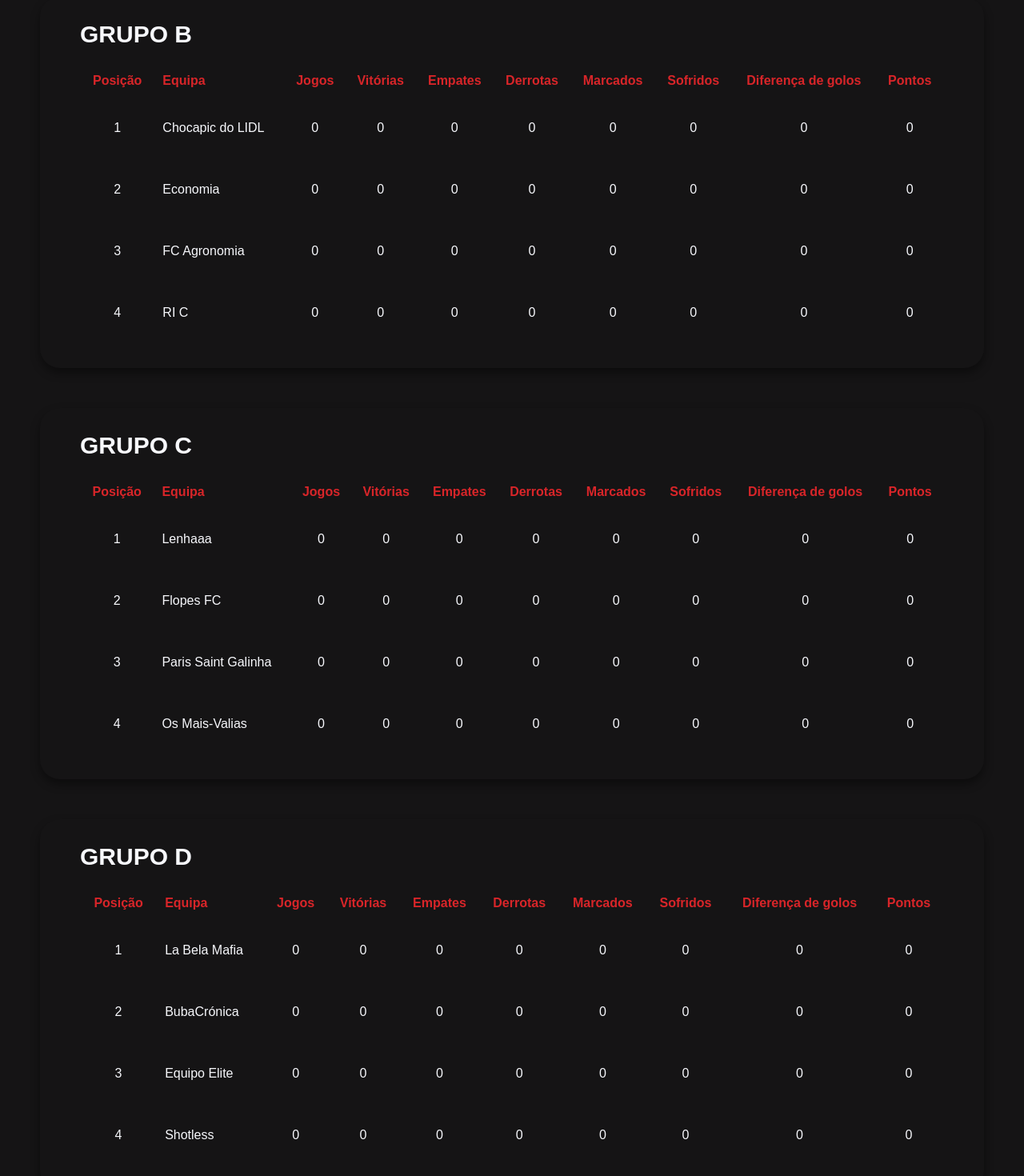
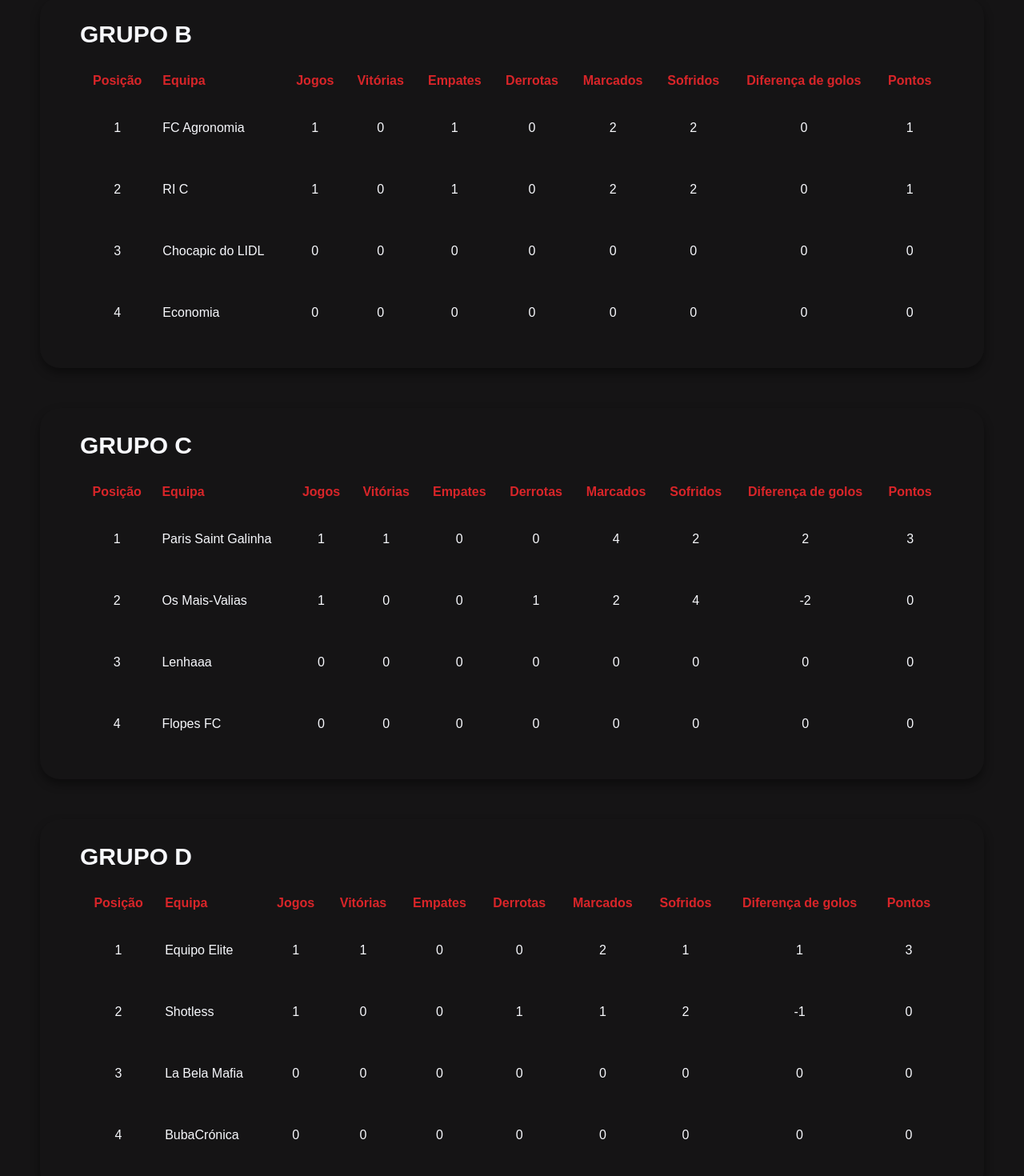
Before and after one commit to MrValraven/torneioreitor, a React (Vite) app: page /grupos in a window 1280 px wide. Shown: the part 800-2270 px from the top of the page at 80% size. Built offline with nearby package versions, Linux system fonts and the light colour scheme; a web font is replaced by a local one.

Commit message:
altered results and standings (hardcoded)

```diff
--- a/src/components/CalendarioGameCard/styles.scss
+++ b/src/components/CalendarioGameCard/styles.scss
@@ -25,6 +25,7 @@
 
     p {
       margin: 0 20px;
+      width: 200px;
       &:nth-child(2) {
         opacity: 0.4;
         text-transform: uppercase;
--- a/src/static/calendario.json
+++ b/src/static/calendario.json
@@ -5,7 +5,7 @@
     "hora": "18h40",
     "equipa1": "Paris Saint Galinha",
     "equipa2": "Os Mais-Valias",
-    "resultado": "vs"
+    "resultado": "4 - 2"
   },
   {
     "id": 1,
@@ -13,7 +13,7 @@
     "hora": "19h30",
     "equipa1": "FC Agronomia",
     "equipa2": "RI C",
-    "resultado": "vs"
+    "resultado": "2 - 2"
   },
   {
     "id": 2,
@@ -21,7 +21,7 @@
     "hora": "20h20",
     "equipa1": "Tomé",
     "equipa2": "Palpa Vacas",
-    "resultado": "vs"
+    "resultado": "3 - 0"
   },
   {
     "id": 3,
@@ -29,7 +29,7 @@
     "hora": "21h10",
     "equipa1": "Equipo Elite",
     "equipa2": "Shotless",
-    "resultado": "vs"
+    "resultado": "2 - 1"
   },
   {
     "id": 4,
--- a/src/static/equipas.json
+++ b/src/static/equipas.json
@@ -90,8 +90,8 @@
         { "nome": "José Lavado", "golos": 0, "amarelos": 0, "vermelhos": 0 },
         {
           "nome": "Miguel Candeias",
-          "golos": 0,
-          "amarelos": 0,
+          "golos": 1,
+          "amarelos": 1,
           "vermelhos": 0
         },
         {
@@ -102,7 +102,7 @@
         },
         { "nome": "José Ferreira", "golos": 0, "amarelos": 0, "vermelhos": 0 },
         { "nome": "Tiago Vaz", "golos": 0, "amarelos": 0, "vermelhos": 0 },
-        { "nome": "José Silva", "golos": 0, "amarelos": 0, "vermelhos": 0 },
+        { "nome": "José Silva", "golos": 1, "amarelos": 0, "vermelhos": 0 },
         {
           "nome": "Henrique Batista",
           "golos": 0,
@@ -125,7 +125,7 @@
           "amarelos": 0,
           "vermelhos": 0
         },
-        { "nome": "Fábio Silva", "golos": 0, "amarelos": 0, "vermelhos": 0 },
+        { "nome": "Fábio Silva", "golos": 0, "amarelos": 1, "vermelhos": 0 },
         { "nome": "Miguel Anada", "golos": 0, "amarelos": 0, "vermelhos": 0 },
         { "nome": "Jorge Matos", "golos": 0, "amarelos": 0, "vermelhos": 0 },
         { "nome": "Gonçalo Pato", "golos": 0, "amarelos": 0, "vermelhos": 0 },
@@ -144,7 +144,7 @@
       "nome": "RI C",
       "curso": "Relações Internacionais",
       "jogadores": [
-        { "nome": "Jaime Rente", "golos": 0, "amarelos": 0, "vermelhos": 0 },
+        { "nome": "Jaime Rente", "golos": 1, "amarelos": 0, "vermelhos": 0 },
         { "nome": "Diogo Russo", "golos": 0, "amarelos": 0, "vermelhos": 0 },
         {
           "nome": "Pedro Rodrigues",
@@ -159,7 +159,7 @@
           "amarelos": 0,
           "vermelhos": 0
         },
-        { "nome": "Ezequiel Lopes", "golos": 0, "amarelos": 0, "vermelhos": 0 },
+        { "nome": "Ezequiel Lopes", "golos": 1, "amarelos": 0, "vermelhos": 0 },
         {
           "nome": "Bernardo Bastos",
           "golos": 0,
@@ -189,18 +189,18 @@
         },
         {
           "nome": "Francisco Serrão",
-          "golos": 0,
+          "golos": 1,
           "amarelos": 0,
           "vermelhos": 0
         },
         { "nome": "Issufo Mango", "golos": 0, "amarelos": 0, "vermelhos": 0 },
         { "nome": "Tomás Bonacho", "golos": 0, "amarelos": 0, "vermelhos": 0 },
         { "nome": "Ricardo Coelho", "golos": 0, "amarelos": 0, "vermelhos": 0 },
-        { "nome": "Martim Rose", "golos": 0, "amarelos": 0, "vermelhos": 0 },
-        { "nome": "Diogo Carvalho", "golos": 0, "amarelos": 0, "vermelhos": 0 },
+        { "nome": "Martim Rosa", "golos": 1, "amarelos": 0, "vermelhos": 0 },
+        { "nome": "Diogo Carvalho", "golos": 1, "amarelos": 0, "vermelhos": 0 },
         { "nome": "David Monteigo", "golos": 0, "amarelos": 0, "vermelhos": 0 },
         { "nome": "Afonso Ceriaco", "golos": 0, "amarelos": 0, "vermelhos": 0 },
-        { "nome": "Miguel Cardoso", "golos": 0, "amarelos": 0, "vermelhos": 0 }
+        { "nome": "Miguel Cardoso", "golos": 1, "amarelos": 0, "vermelhos": 0 }
       ],
       "capitao": "Issufo Mango",
       "delegado": "Francisco Serrão",
@@ -277,8 +277,8 @@
         { "nome": "João Varela", "golos": 0, "amarelos": 0, "vermelhos": 0 },
         { "nome": "João Leal", "golos": 0, "amarelos": 0, "vermelhos": 0 },
         { "nome": "João Leal", "golos": 0, "amarelos": 0, "vermelhos": 0 },
-        { "nome": "Francisco Ginó", "golos": 0, "amarelos": 0, "vermelhos": 0 },
-        { "nome": "Luis Jorge", "golos": 0, "amarelos": 0, "vermelhos": 0 },
+        { "nome": "Francisco Ginó", "golos": 1, "amarelos": 0, "vermelhos": 0 },
+        { "nome": "Luis Jorge", "golos": 0, "amarelos": 1, "vermelhos": 0 },
         {
           "nome": "Bernardo Rechestre",
           "golos": 0,
@@ -293,7 +293,7 @@
         },
         {
           "nome": "Francisco Esporeta",
-          "golos": 0,
+          "golos": 1,
           "amarelos": 0,
           "vermelhos": 0
         },
@@ -357,14 +357,14 @@
         },
         { "nome": "Tomás Aleixo", "golos": 0, "amarelos": 0, "vermelhos": 0 },
         { "nome": "Cláudio Rosa", "golos": 0, "amarelos": 0, "vermelhos": 0 },
-        { "nome": "Afonso Ruivo", "golos": 0, "amarelos": 0, "vermelhos": 0 },
+        { "nome": "Afonso Ruivo", "golos": 1, "amarelos": 0, "vermelhos": 0 },
         {
           "nome": "Luís Carvalinho",
-          "golos": 0,
+          "golos": 1,
           "amarelos": 0,
           "vermelhos": 0
         },
-        { "nome": "Tiago Dordio", "golos": 0, "amarelos": 0, "vermelhos": 0 }
+        { "nome": "Tiago Dordio", "golos": 1, "amarelos": 0, "vermelhos": 0 }
       ],
       "capitão": "Ricardo Mendonça",
       "delegado": "",
@@ -384,8 +384,8 @@
           "vermelhos": 0
         },
         { "nome": "Simão Rebocho", "golos": 0, "amarelos": 0, "vermelhos": 0 },
-        { "nome": "Filipe Tojo", "golos": 0, "amarelos": 0, "vermelhos": 0 },
-        { "nome": "Miguel Neves", "golos": 0, "amarelos": 0, "vermelhos": 0 },
+        { "nome": "Filipe Tojo", "golos": 0, "amarelos": 1, "vermelhos": 0 },
+        { "nome": "Miguel Neves", "golos": 1, "amarelos": 0, "vermelhos": 0 },
         { "nome": "João Matos", "golos": 0, "amarelos": 0, "vermelhos": 0 },
         {
           "nome": "Filipe Casquinha",
@@ -454,8 +454,8 @@
         },
         {
           "nome": "Alexandre Jorge",
-          "golos": 0,
-          "amarelos": 0,
+          "golos": 2,
+          "amarelos": 1,
           "vermelhos": 0
         },
         { "nome": "Miguel Pereira", "golos": 0, "amarelos": 0, "vermelhos": 0 },
--- a/src/static/grupos.json
+++ b/src/static/grupos.json
@@ -2,24 +2,24 @@
   "grupoA": [
     {
       "nome": "Tomé",
-      "jogos": 0,
-      "vitorias": 0,
+      "jogos": 1,
+      "vitorias": 1,
       "empates": 0,
       "derrotas": 0,
-      "marcados": 0,
+      "marcados": 3,
       "sofridos": 0,
-      "diferencaDeGolos": 0,
-      "pontos": 0
+      "diferencaDeGolos": 3,
+      "pontos": 3
     },
     {
       "nome": "Palpa Vacas",
-      "jogos": 0,
+      "jogos": 1,
       "vitorias": 0,
       "empates": 0,
-      "derrotas": 0,
-      "marcados": 0,
+      "derrotas": 1,
+      "marcados": 3,
       "sofridos": 0,
-      "diferencaDeGolos": 0,
+      "diferencaDeGolos": -3,
       "pontos": 0
     },
     {
@@ -47,6 +47,28 @@
   ],
   "grupoB": [
     {
+      "nome": "FC Agronomia",
+      "jogos": 1,
+      "vitorias": 0,
+      "empates": 1,
+      "derrotas": 0,
+      "marcados": 2,
+      "sofridos": 2,
+      "diferencaDeGolos": 0,
+      "pontos": 1
+    },
+    {
+      "nome": "RI C",
+      "jogos": 1,
+      "vitorias": 0,
+      "empates": 1,
+      "derrotas": 0,
+      "marcados": 2,
+      "sofridos": 2,
+      "diferencaDeGolos": 0,
+      "pontos": 1
+    },
+    {
       "nome": "Chocapic do LIDL",
       "jogos": 0,
       "vitorias": 0,
@@ -67,31 +89,31 @@
       "sofridos": 0,
       "diferencaDeGolos": 0,
       "pontos": 0
-    },
-    {
-      "nome": "FC Agronomia",
-      "jogos": 0,
-      "vitorias": 0,
-      "empates": 0,
-      "derrotas": 0,
-      "marcados": 0,
-      "sofridos": 0,
-      "diferencaDeGolos": 0,
-      "pontos": 0
-    },
-    {
-      "nome": "RI C",
-      "jogos": 0,
-      "vitorias": 0,
-      "empates": 0,
-      "derrotas": 0,
-      "marcados": 0,
-      "sofridos": 0,
-      "diferencaDeGolos": 0,
-      "pontos": 0
     }
   ],
   "grupoC": [
+    {
+      "nome": "Paris Saint Galinha",
+      "jogos": 1,
+      "vitorias": 1,
+      "empates": 0,
+      "derrotas": 0,
+      "marcados": 4,
+      "sofridos": 2,
+      "diferencaDeGolos": 2,
+      "pontos": 3
+    },
+    {
+      "nome": "Os Mais-Valias",
+      "jogos": 1,
+      "vitorias": 0,
+      "empates": 0,
+      "derrotas": 1,
+      "marcados": 2,
+      "sofridos": 4,
+      "diferencaDeGolos": -2,
+      "pontos": 0
+    },
     {
       "nome": "Lenhaaa",
       "jogos": 0,
@@ -113,31 +135,31 @@
       "sofridos": 0,
       "diferencaDeGolos": 0,
       "pontos": 0
-    },
-    {
-      "nome": "Paris Saint Galinha",
-      "jogos": 0,
-      "vitorias": 0,
-      "empates": 0,
-      "derrotas": 0,
-      "marcados": 0,
-      "sofridos": 0,
-      "diferencaDeGolos": 0,
-      "pontos": 0
-    },
-    {
-      "nome": "Os Mais-Valias",
-      "jogos": 0,
-      "vitorias": 0,
-      "empates": 0,
-      "derrotas": 0,
-      "marcados": 0,
-      "sofridos": 0,
-      "diferencaDeGolos": 0,
-      "pontos": 0
     }
   ],
   "grupoD": [
+    {
+      "nome": "Equipo Elite",
+      "jogos": 1,
+      "vitorias": 1,
+      "empates": 0,
+      "derrotas": 0,
+      "marcados": 2,
+      "sofridos": 1,
+      "diferencaDeGolos": 1,
+      "pontos": 3
+    },
+    {
+      "nome": "Shotless",
+      "jogos": 1,
+      "vitorias": 0,
+      "empates": 0,
+      "derrotas": 1,
+      "marcados": 1,
+      "sofridos": 2,
+      "diferencaDeGolos": -1,
+      "pontos": 0
+    },
     {
       "nome": "La Bela Mafia",
       "jogos": 0,
@@ -159,28 +181,6 @@
       "sofridos": 0,
       "diferencaDeGolos": 0,
       "pontos": 0
-    },
-    {
-      "nome": "Equipo Elite",
-      "jogos": 0,
-      "vitorias": 0,
-      "empates": 0,
-      "derrotas": 0,
-      "marcados": 0,
-      "sofridos": 0,
-      "diferencaDeGolos": 0,
-      "pontos": 0
-    },
-    {
-      "nome": "Shotless",
-      "jogos": 0,
-      "vitorias": 0,
-      "empates": 0,
-      "derrotas": 0,
-      "marcados": 0,
-      "sofridos": 0,
-      "diferencaDeGolos": 0,
-      "pontos": 0
     }
   ]
 }
```
